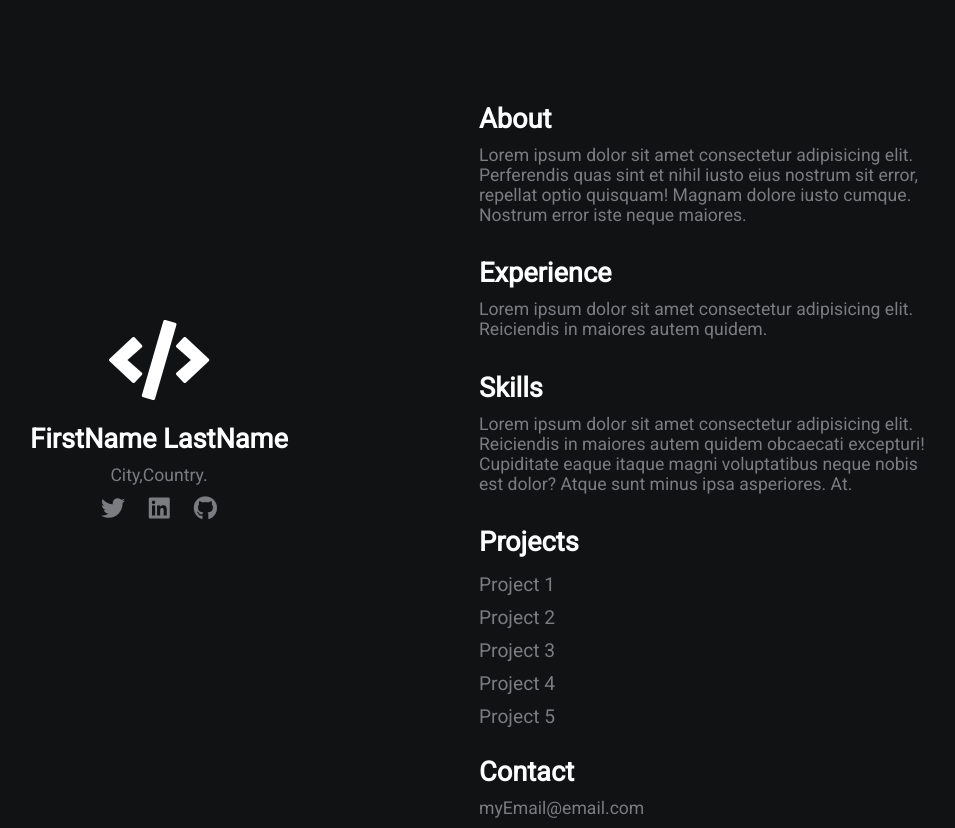
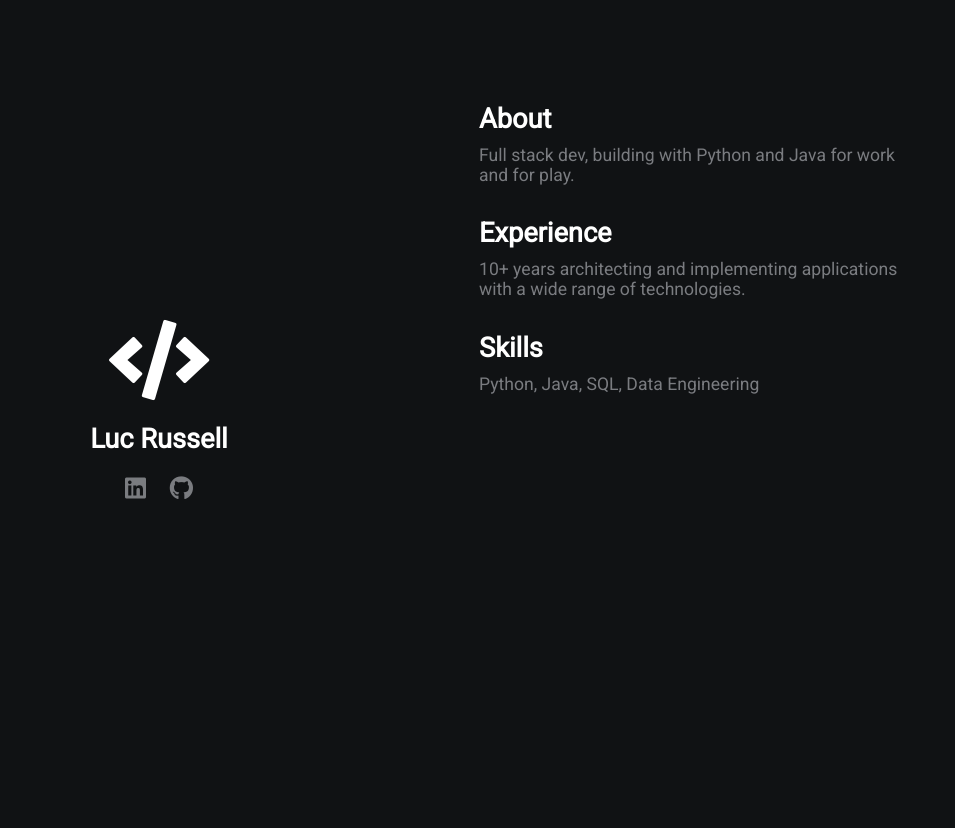
Before and after one commit to pixelwrench/lucrussell.github.io, a plain HTML site: page index.html in a window 1280 px wide. Shown: the whole page, without its empty margins (161-1116 px from the left). After the commit the page ends 800 px from the top, so only its background shows below. Drawn offline with Linux system fonts and the light colour scheme.

Commit message:
Update index.html

```diff
--- a/index.html
+++ b/index.html
@@ -6,34 +6,26 @@
     <meta http-equiv="X-UA-Compatible" content="ie=edge">
     <link rel="stylesheet" href="https://use.fontawesome.com/releases/v5.4.1/css/all.css" integrity="sha384-5sAR7xN1Nv6T6+dT2mhtzEpVJvfS3NScPQTrOxhwjIuvcA67KV2R5Jz6kr4abQsz" crossorigin="anonymous">
     <link rel="stylesheet" href="style.css">
-    <title>Your Name</title>
+    <title>Luc Russell</title>
 </head>
 <body>
     <div class="grid-2">
         <div class="section-1">
             <i class="fas fa-code fa-5x white"></i>
-            <h2>FirstName LastName</h2>
-            <p>City,Country.</p>
-            <a href="#"><i class="fab fa-twitter"></i></a>
-            <a href="#"><i class="fab fa-linkedin"></i></a>
-            <a href="#"><i class="fab fa-github"></i></a>
+            <h2>Luc Russell</h2>
+            <p></p>
+            <a href="https://www.linkedin.com/in/lucrussell/"><i class="fab fa-linkedin"></i></a>
+            <a href="https://github.com/lucrussell"><i class="fab fa-github"></i></a>
         </div>
         <div class="section-2">
             <h2>About</h2>
-            <p>Lorem ipsum dolor sit amet consectetur adipisicing elit. Perferendis quas sint et nihil iusto eius nostrum sit error, repellat optio quisquam! Magnam dolore iusto cumque. Nostrum error iste neque maiores.</p>
+            <p>Full stack dev, building with Python and Java for work and for play.</p>
             <h2>Experience</h2>
-            <p>Lorem ipsum dolor sit amet consectetur adipisicing elit. Reiciendis in maiores autem quidem.</p>
+            <p>10+ years architecting and implementing applications with a wide range of technologies.</p>
 
             <h2>Skills</h2>
-            <p>Lorem ipsum dolor sit amet consectetur adipisicing elit. Reiciendis in maiores autem quidem obcaecati excepturi! Cupiditate eaque itaque magni voluptatibus neque nobis est dolor? Atque sunt minus ipsa asperiores. At.</p>
-            <h2>Projects</h2>
-            <a href="#">Project 1</a>
-            <a href="#">Project 2</a>
-            <a href="#">Project 3</a>
-            <a href="#">Project 4</a>
-            <a href="#">Project 5</a>
-            <h2>Contact</h2>
-            <p>myEmail@email.com</p>
+            <p>Python, Java, SQL, Data Engineering</p>
+
         </div>
     </div>
 </body>
```
